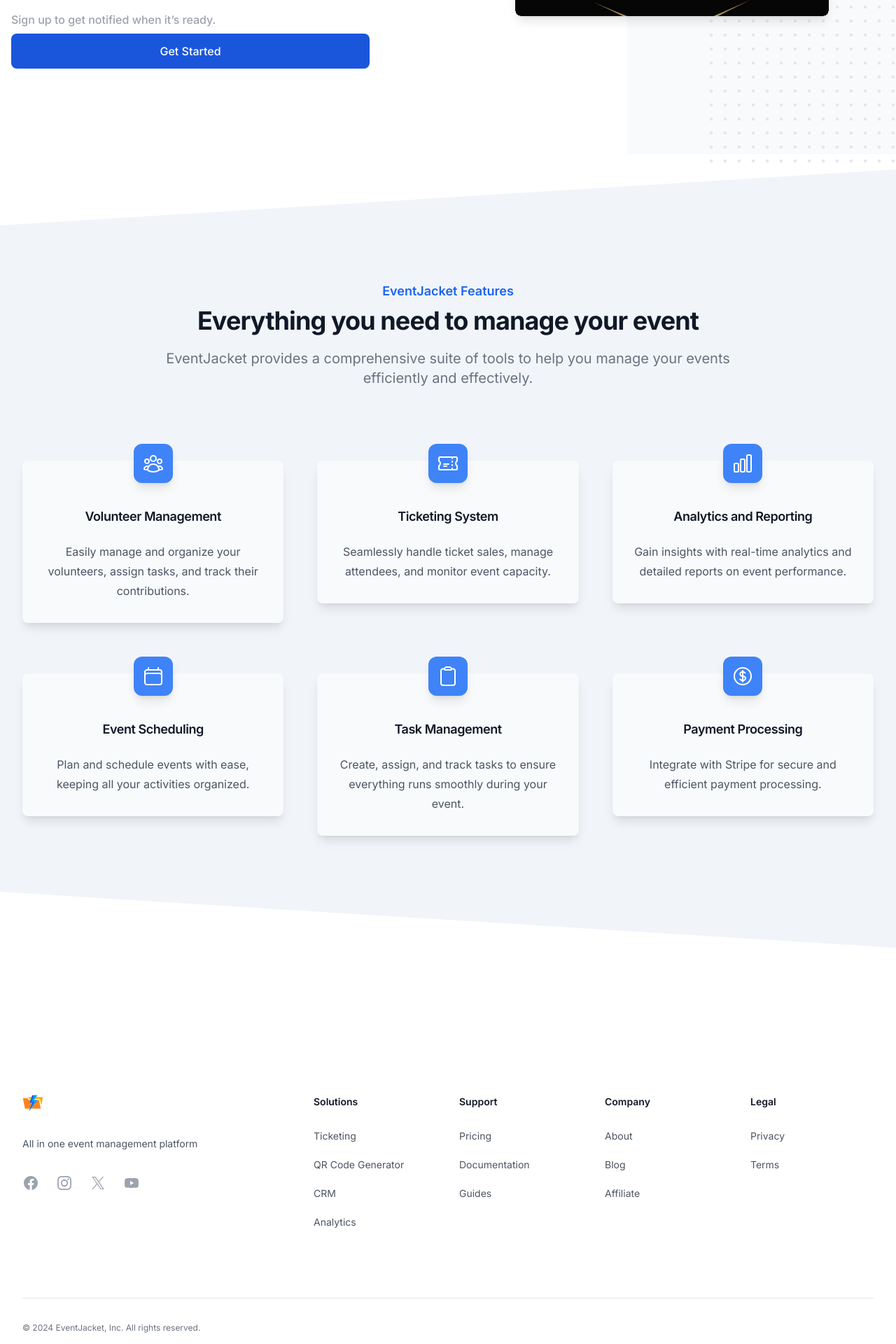
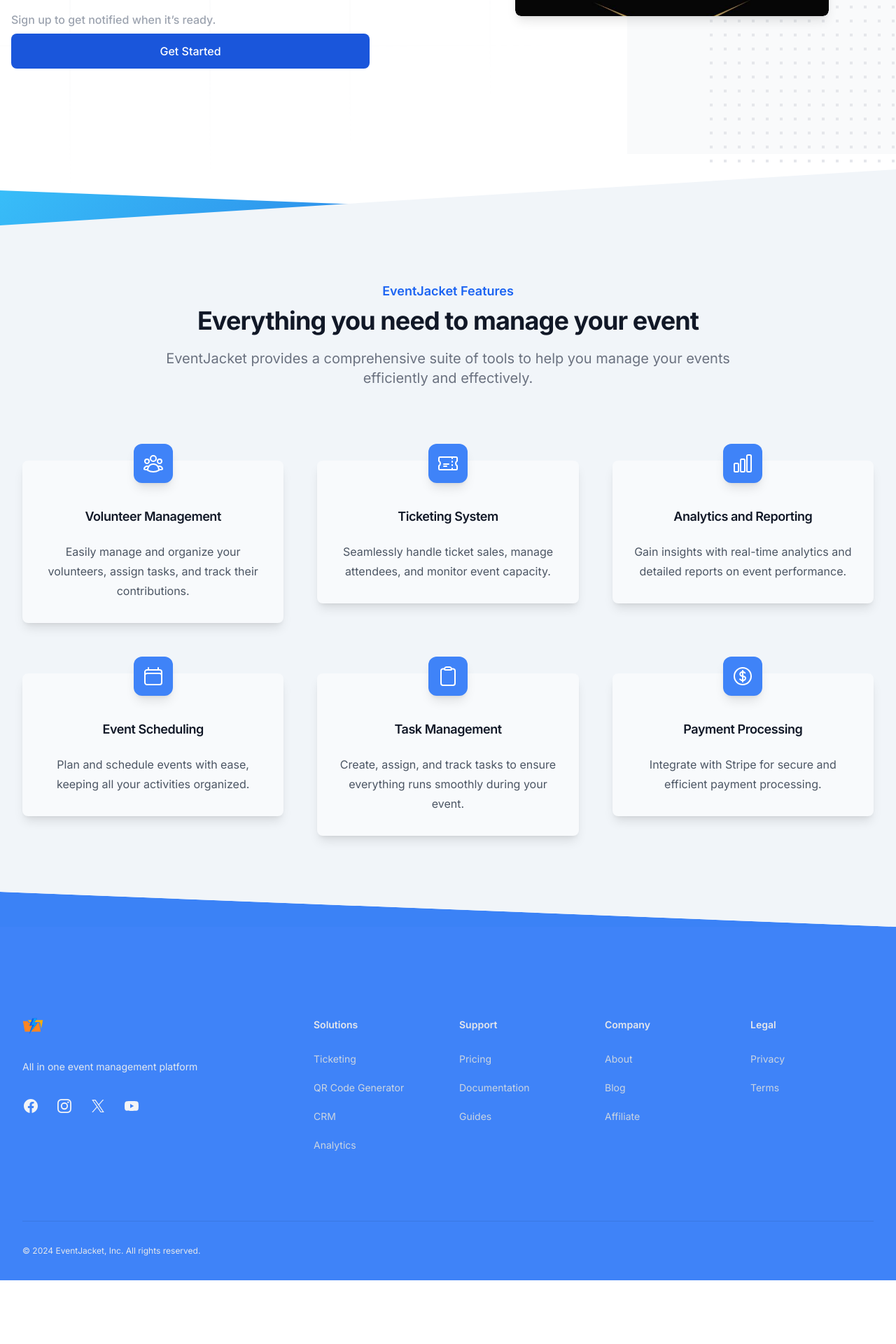
Before and after one commit to caseyspaulding/EventJacekt-TW, a Next.js app: page / in a window 1280 px wide. Shown: the part 534-2454 px from the top of the page at 70% size. After the commit the page ends 2363 px from the top, so only its background shows below. Built offline with nearby package versions, Linux system fonts and the light colour scheme.

Commit message:
ui updates

```diff
--- a/app/page.tsx
+++ b/app/page.tsx
@@ -1,6 +1,7 @@
 
 
 
+import SvgBackgroundReversed from "@/components/Backgrounds/SquareSvgBackgroundReverse";
 import SlantedDivider2 from "@/components/Divider/SlantedDivider2";
 import SlantedDivider3 from "@/components/Divider/SlantedDivider3";
 import SlantedDividerSolid from "@/components/Divider/SlantedDividerSolidProps";
@@ -24,17 +25,39 @@ export default async function Index ()
 {
   return (
     <>
-
+      <SvgBackgroundReversed />
       <NavBar1 />
 
       <NavBarTW />
-      <SlantedDividerSolid color="#f1f5f9" height="80px"  />
+      <SlantedDividerSolid color="#f1f5f9" height="80px" zIndex={ 2 } />
+      <SlantedDivider
+        topColor="#f1f5f9"
+        bottomColor="#1D4ED8" // Tailwind's blue-700 color
+        gradient="linear-gradient(135deg, #38bdf8, #1D4ED8)"
+        height="50px"
+        flip={ false } // Flip the slant if needed
+        invert={ true } // Invert the angle if needed
+        zIndex={ 1 } // Control stacking order
+        overlap="-50px" // Control overlap between sections
+      />
 
 
 
       <FeaturesGridWithIcons />
-      <SlantedDividerSolid color="#f1f5f9" height="80px" flip invert zIndex={ 2 } />
-      <SlantedDividerSolid color="transparent" height="80px"  zIndex={ 1 } />
+
+
+      <SlantedDividerSolid color="#f1f5f9" height="50px" flip invert zIndex={ 2 } />
+      <SlantedDivider
+        topColor="#3b82f6"
+        bottomColor="#3b82f6" // Tailwind's blue-700 color
+        gradient="linear-gradient(135deg, #3b82f6, #3b82f6)"
+        height="50px"
+        flip={ false } // Flip the slant if needed
+        invert={ true } // Invert the angle if needed
+        zIndex={ 1 } // Control stacking order
+        overlap="-50px" // Control overlap between sections
+      />
+
 
 
 
--- a/app/signup/page.tsx
+++ b/app/signup/page.tsx
@@ -8,6 +8,7 @@ import { Card, Checkbox, Label, TextInput } from "flowbite-react";
 import Image from "next/image";
 import Link from "next/link";
 import Head from "next/head";
+import SvgBackground from "@/components/Backgrounds/SquareSvgBackground";
 
 
 
@@ -62,6 +63,7 @@ export default function SignUp ( { searchParams }: SignUpProps )
         <meta name="robots" content="noindex, nofollow" />
       </Head>
       <div className="mx-auto flex flex-col items-center justify-center px-6 pt-8 md:h-screen">
+        <SvgBackground />
         <Link
           href="/"
           className="mb-8 flex items-center justify-center text-2xl font-semibold dark:text-white lg:mb-10"
@@ -75,7 +77,7 @@ export default function SignUp ( { searchParams }: SignUpProps )
           horizontal
           imgSrc="/images/authentication/create-account.jpg"
           imgAlt=""
-          className="w-full md:max-w-screen-lg"
+          className="w-full md:max-w-screen-lg shadow-2xl"
           theme={ {
             root: {
               children: "my-auto w-full gap-0 space-y-8 p-6 sm:p-8 lg:p-16",
--- /dev/null
+++ b/components/Backgrounds/SquareSvgBackgroundReverse.tsx
@@ -0,0 +1,33 @@
+import React from 'react';
+
+const SvgBackgroundReversed = () =>
+{
+  return (
+    <svg
+      aria-hidden="true"
+      className="absolute inset-0 -z-10 h-full w-full stroke-gray-200 [mask-image:radial-gradient(100%_100%_at_top_left,white,transparent)]" // Changed gradient to start from top-left
+    >
+      <defs>
+        <pattern
+          x="0%" // Changed to start from the left
+          y={ 0 } // Set to 0 to start from the top
+          id="83fd4e5a-9d52-42fc-97b6-718e5d7ee527"
+          width={ 200 }
+          height={ 200 }
+          patternUnits="userSpaceOnUse"
+        >
+          <path d="M100 0V200M200 200H0" fill="none" /> {/* Flipped the path orientation */ }
+        </pattern>
+      </defs>
+      <svg x="0%" y={ 0 } className="overflow-visible fill-gray-50">
+        <path
+          d="M100.5 0h-201v201h201Z M-699.5 0h-201v201h201Z M-499.5 -400h-201v201h201Z M300.5 -600h-201v201h201Z" // Reversed the coordinates to flip the background
+          strokeWidth={ 0 }
+        />
+      </svg>
+      <rect fill="url(#83fd4e5a-9d52-42fc-97b6-718e5d7ee527)" width="100%" height="100%" strokeWidth={ 0 } />
+    </svg>
+  );
+};
+
+export default SvgBackgroundReversed;
--- a/components/Footers/FooterFull.tsx
+++ b/components/Footers/FooterFull.tsx
@@ -1,5 +1,6 @@
 import Image from "next/image";
 import type { JSX, SVGProps } from "react"
+import SvgBackgroundReversed from "../Backgrounds/SquareSvgBackgroundReverse";
 
 const navigation = {
   solutions: [
@@ -81,7 +82,8 @@ export default function FooterFull ()
 {
   const currentYear = new Date().getFullYear(); // Get the current year
   return (
-    <footer aria-labelledby="footer-heading" className="bg-white">
+    <><footer className='bg-blue-500 ' aria-labelledby="footer-heading" >
+
       <h2 id="footer-heading" className="sr-only">
         Footer
       </h2>
@@ -95,15 +97,14 @@ export default function FooterFull ()
               width={ 30 }
 
               src="/images/logo.svg"
-              className="h-7"
-            />
+              className="h-7" />
 
-            <p className="text-sm leading-6 text-gray-600">
+            <p className="text-sm leading-6 text-slate-200">
               All in one event management platform
             </p>
             <div className="flex space-x-6">
               { navigation.social.map( ( item ) => (
-                <a key={ item.name } href={ item.href } className="text-gray-400 hover:text-gray-500">
+                <a key={ item.name } href={ item.href } className="text-gray-100 hover:text-orange-400">
                   <span className="sr-only">{ item.name }</span>
                   <item.icon aria-hidden="true" className="h-6 w-6" />
                 </a>
@@ -113,11 +114,11 @@ export default function FooterFull ()
           <div className="mt-16 grid grid-cols-2 gap-8 xl:col-span-2 xl:mt-0">
             <div className="md:grid md:grid-cols-2 md:gap-8">
               <div>
-                <h3 className="text-sm font-semibold leading-6 text-gray-900">Solutions</h3>
+                <h3 className="text-sm font-semibold leading-6 text-gray-200">Solutions</h3>
                 <ul role="list" className="mt-6 space-y-4">
                   { navigation.solutions.map( ( item ) => (
                     <li key={ item.name }>
-                      <a href={ item.href } className="text-sm leading-6 text-gray-600 hover:text-gray-900">
+                      <a href={ item.href } className="text-sm leading-6 text-slate-300 hover:text-orange-400">
                         { item.name }
                       </a>
                     </li>
@@ -125,11 +126,11 @@ export default function FooterFull ()
                 </ul>
               </div>
               <div className="mt-10 md:mt-0">
-                <h3 className="text-sm font-semibold leading-6 text-gray-900">Support</h3>
+                <h3 className="text-sm font-semibold leading-6 text-gray-200">Support</h3>
                 <ul role="list" className="mt-6 space-y-4">
                   { navigation.support.map( ( item ) => (
                     <li key={ item.name }>
-                      <a href={ item.href } className="text-sm leading-6 text-gray-600 hover:text-gray-900">
+                      <a href={ item.href } className="text-sm leading-6 text-slate-300 hover:text-orange-400">
                         { item.name }
                       </a>
                     </li>
@@ -139,11 +140,11 @@ export default function FooterFull ()
             </div>
             <div className="md:grid md:grid-cols-2 md:gap-8">
               <div>
-                <h3 className="text-sm font-semibold leading-6 text-gray-900">Company</h3>
+                <h3 className="text-sm font-semibold leading-6 text-gray-200">Company</h3>
                 <ul role="list" className="mt-6 space-y-4">
                   { navigation.company.map( ( item ) => (
                     <li key={ item.name }>
-                      <a href={ item.href } className="text-sm leading-6 text-gray-600 hover:text-gray-900">
+                      <a href={ item.href } className="text-sm leading-6 text-slate-300 hover:text-orange-400">
                         { item.name }
                       </a>
                     </li>
@@ -151,11 +152,11 @@ export default function FooterFull ()
                 </ul>
               </div>
               <div className="mt-10 md:mt-0">
-                <h3 className="text-sm font-semibold leading-6 text-gray-900">Legal</h3>
+                <h3 className="text-sm font-semibold leading-6 text-gray-200">Legal</h3>
                 <ul role="list" className="mt-6 space-y-4">
                   { navigation.legal.map( ( item ) => (
                     <li key={ item.name }>
-                      <a href={ item.href } className="text-sm leading-6 text-gray-600 hover:text-gray-900">
+                      <a href={ item.href } className="text-sm leading-6 text-slate-300 hover:text-gray-900">
                         { item.name }
                       </a>
                     </li>
@@ -166,9 +167,9 @@ export default function FooterFull ()
           </div>
         </div>
         <div className="mt-16 border-t border-gray-900/10 pt-8 sm:mt-20 lg:mt-24">
-          <p className="text-xs leading-5 text-gray-500">&copy; { currentYear } EventJacket, Inc. All rights reserved.</p>
+          <p className="text-xs leading-5 text-gray-200">&copy; { currentYear } EventJacket, Inc. All rights reserved.</p>
         </div>
       </div>
-    </footer>
+    </footer></>
   )
 }
```
Also changed, not shown: app/login/page.tsx (+11 -5 lines).
